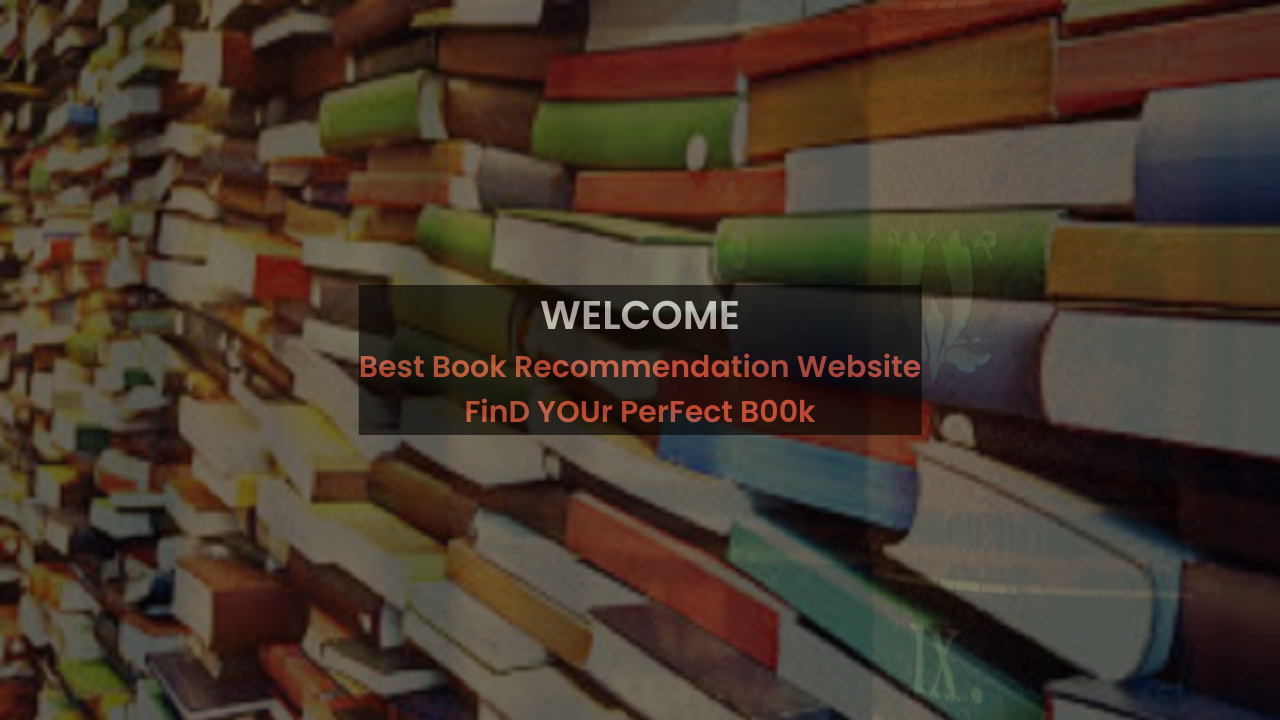
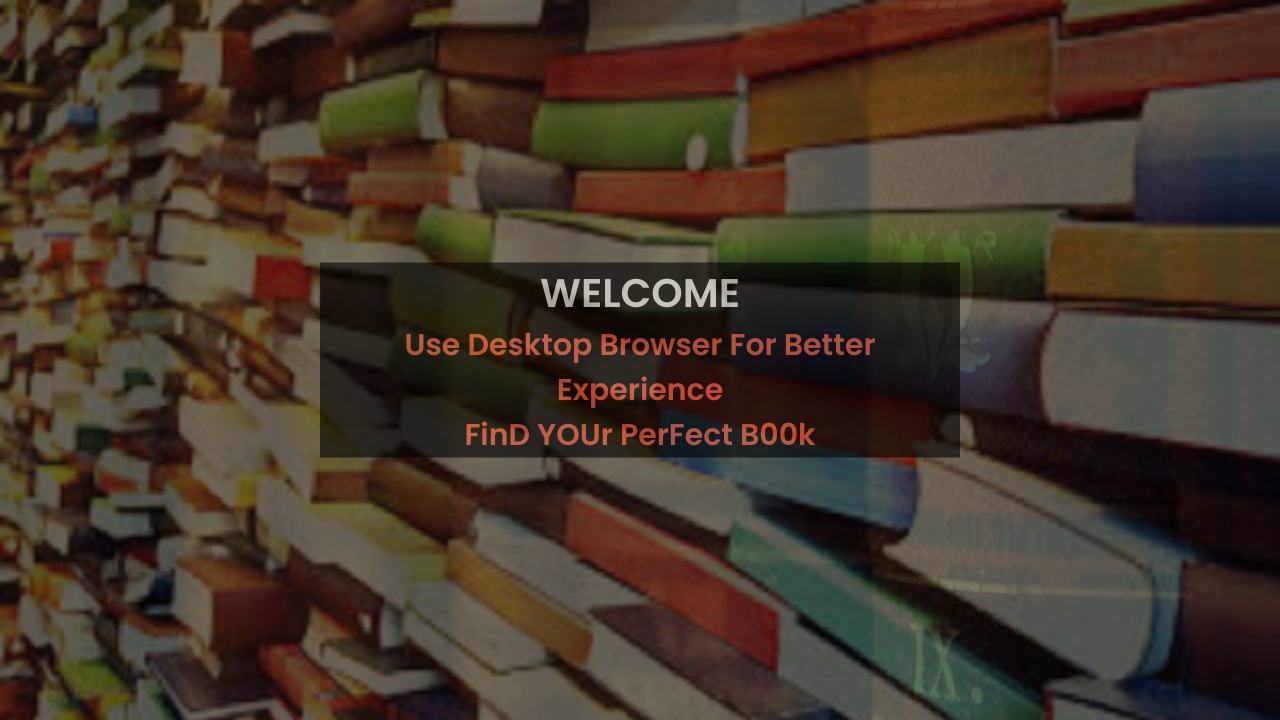
Before and after one commit to SarathAdhi/Book_recomendation_website, a PHP site: page / in a window 1280 px wide. Shown: the part 131-851 px from the top of the page. Run offline with PHP 8.4, Linux system fonts and the light colour scheme; data that the repository does not hold is empty; some libraries are stand-ins or nearby versions.

Commit message:
Update index.php

```diff
--- a/index.php
+++ b/index.php
@@ -109,7 +109,7 @@
             <div class="details">
 
                             <h1 style="text-align: center; color: white;">WELCOME</h1>
-                            <h2>Best Book Recommendation Website</h1>
+                            <h2>Use Desktop Browser for Better Experience</h1>
                             <h2>FinD yOUr PerFect B00k</h1>
             </div>
         </div>
```
